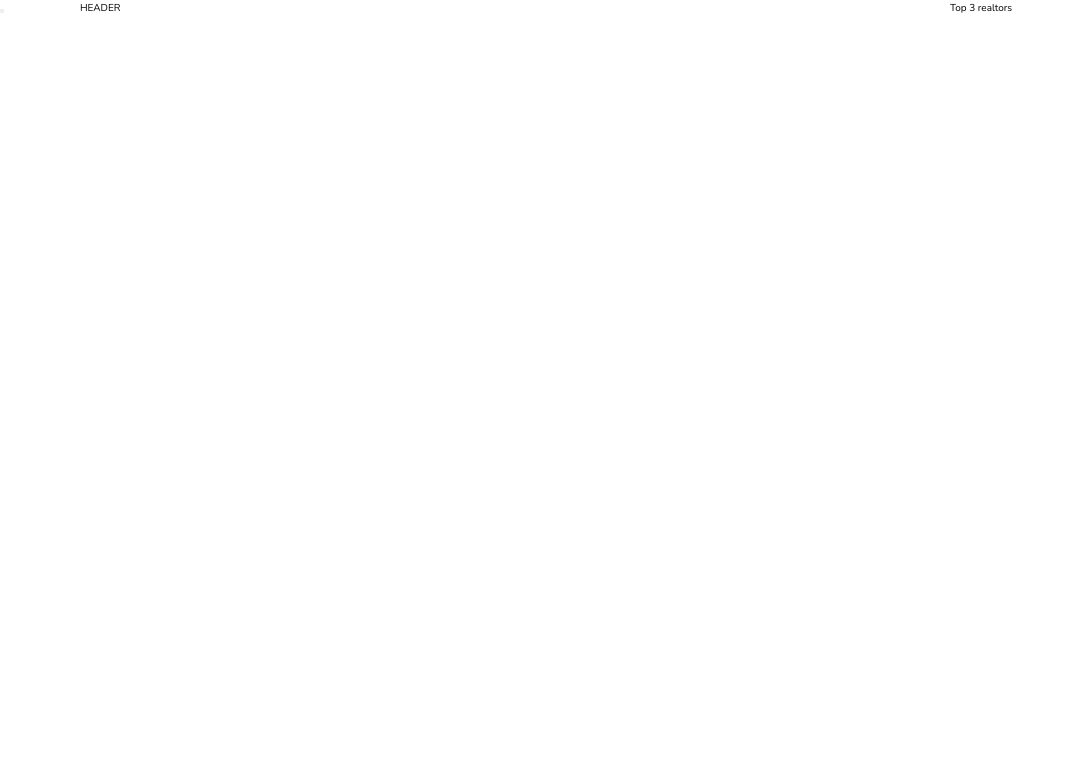
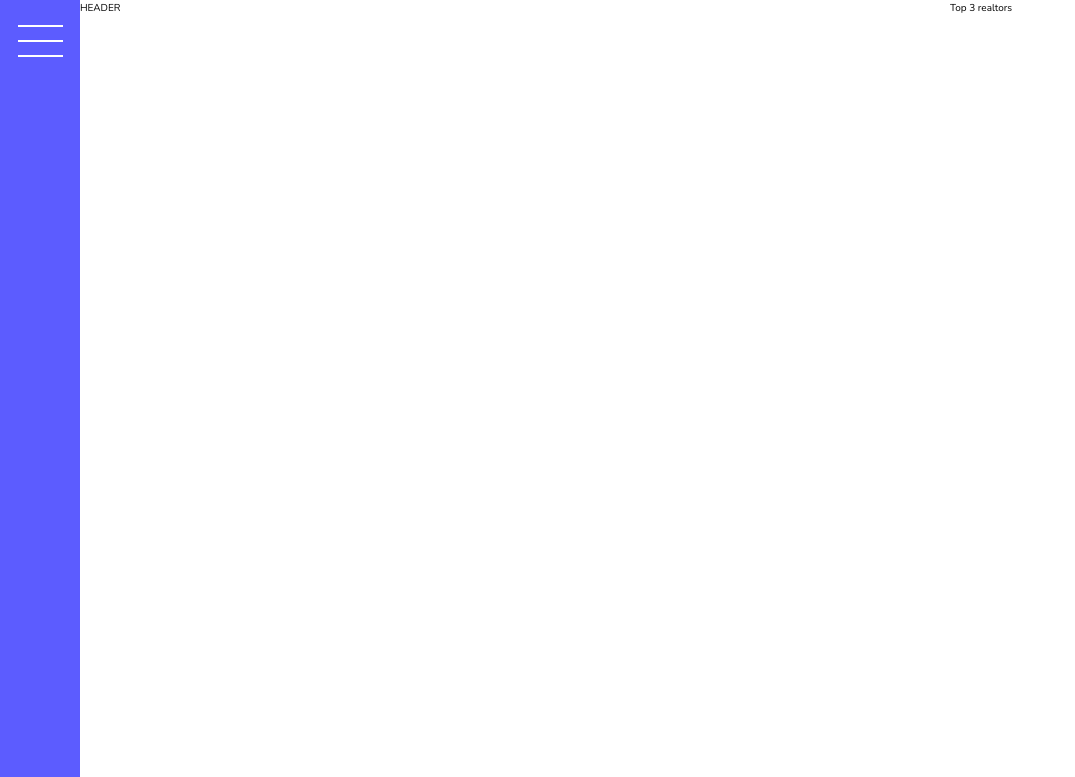
Before and after one commit to juliasj/awayfy, a website: page index.html in a window 1280 px wide. Shown: the top 777 px of the page, without its empty margins (0-1075 px from the left). Drawn offline with nearby package versions, Linux system fonts and the light colour scheme.

Commit message:
Add Sidebar styles

```diff
--- a/sass/_sidebar.scss
+++ b/sass/_sidebar.scss
@@ -2,4 +2,36 @@
     grid-column: sidebar-start / sidebar-end;
     grid-row: 1 / -1;
 
+    background-color: lighten($color-primary, 18%);
+
+    display: flex;
+    justify-content: center;
 }
+
+.nav-btn {
+    border-radius: 0;
+    border: none;
+
+    cursor: pointer;
+    margin-top: 4rem;
+    background-color: #fff;
+    width: 4.5rem;
+    height: 2px;
+
+    &::before,
+    &::after {
+        content: '';
+        display: block;
+        background-color: #fff;
+        width: 4.5rem;
+        height: 2px;
+    }
+
+    &::before {
+        transform: translateY(-1.5rem);
+    }
+
+    &::after {
+        transform: translateY(1.3rem);
+    }
+}
```
Also changed, not shown: css/style.css.
